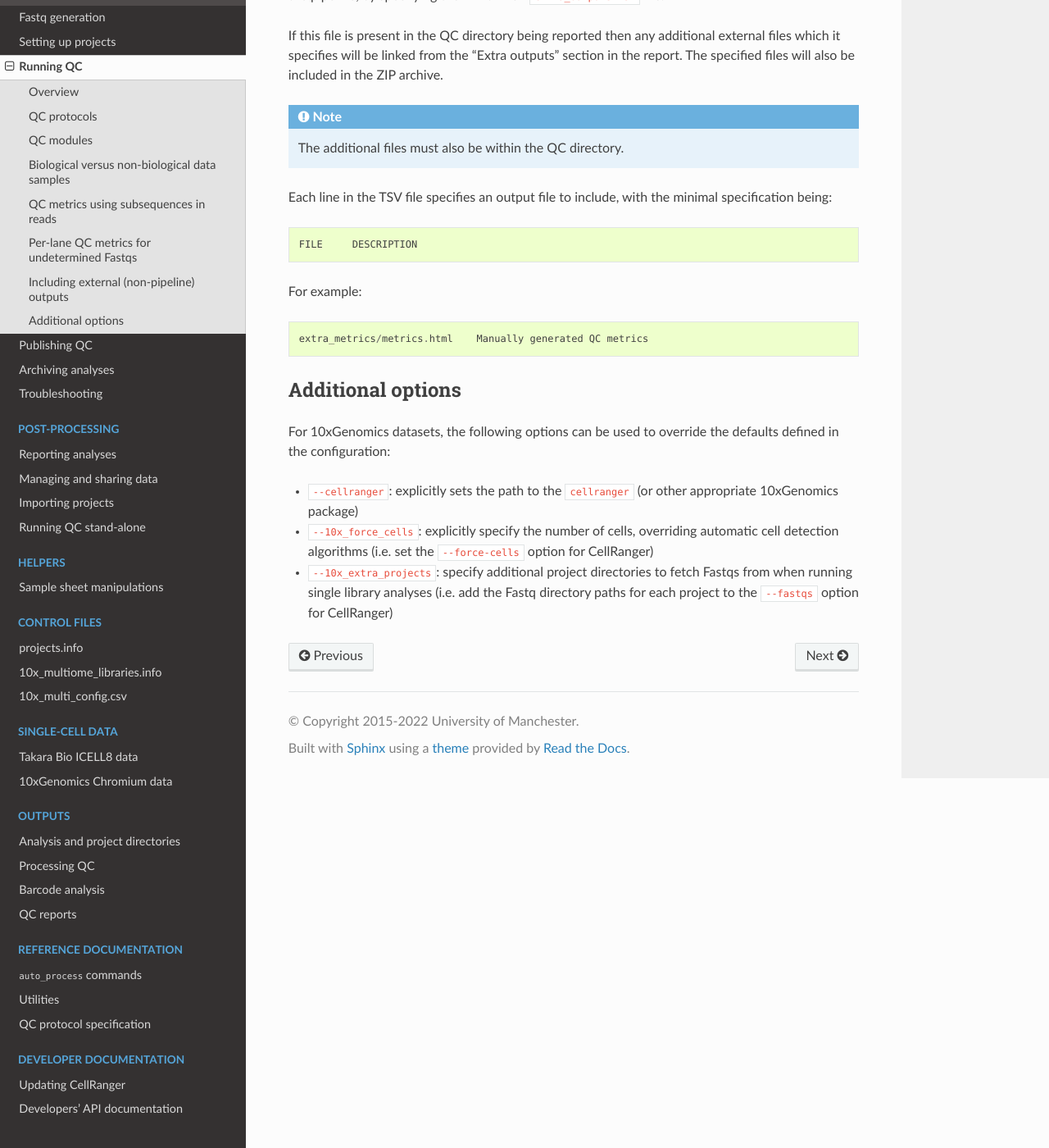
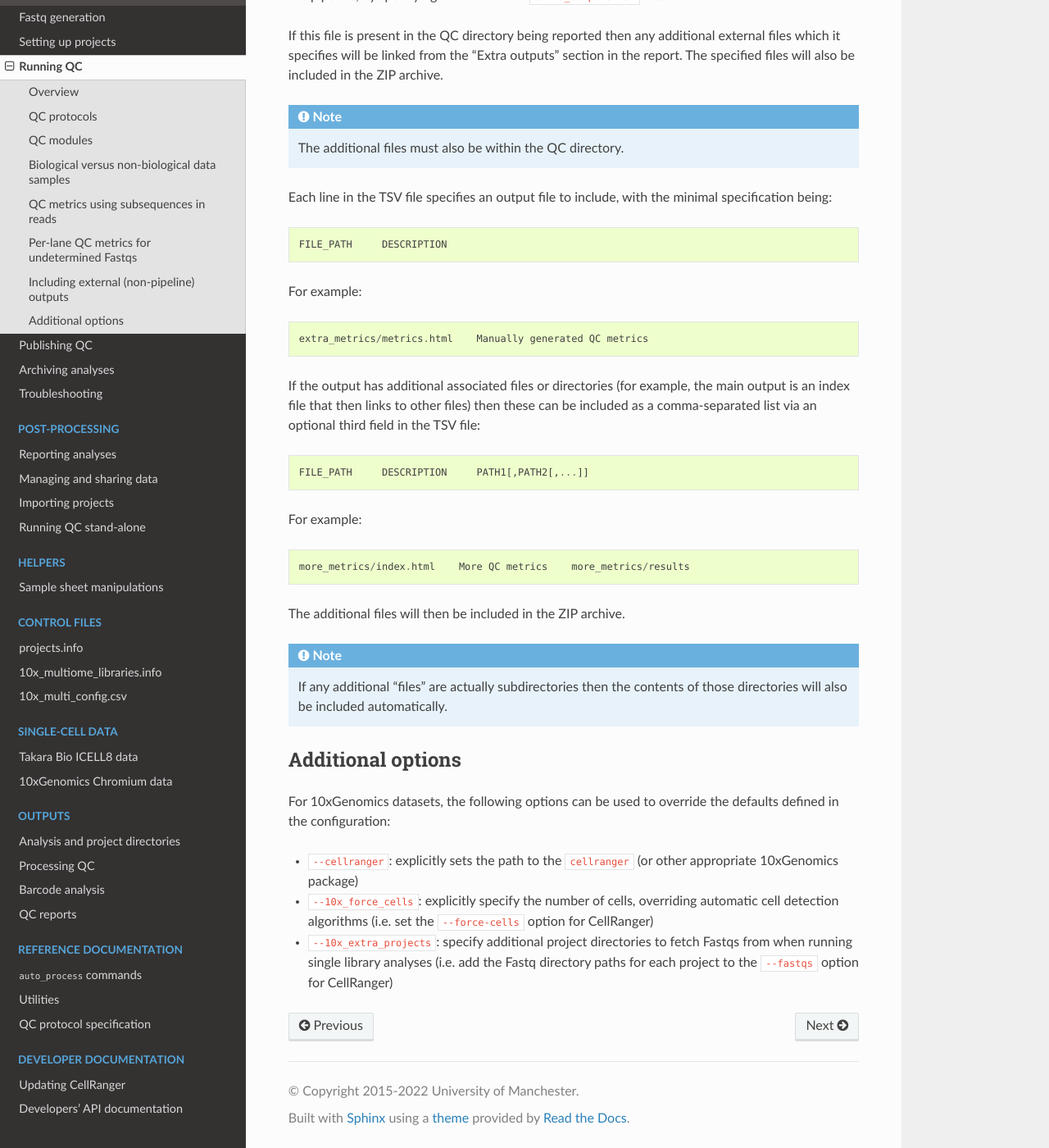
Before and after one commit to fls-bioinformatics-core/auto_process_ngs, a Sphinx documentation site: the page built from docs/source/using/run_qc.rst, in a window 1280 px wide and 1400 px high, scrolled down 2945 px. Shown: the whole window at 82% size. Built offline with Sphinx 7.4.7 and the Read the Docs theme 2.0.0, drawn with Linux system fonts in a browser that asks for light colours.

Commit message:
Updates to documentation for using 'extra_outputs.tsv' files in QC reporting.

```diff
--- a/docs/source/using/run_qc.rst
+++ b/docs/source/using/run_qc.rst
@@ -200,13 +200,37 @@ include, with the minimal specification being:
 
 ::
 
-   FILE     DESCRIPTION
+   FILE_PATH     DESCRIPTION
 
 For example:
 
 ::
 
    extra_metrics/metrics.html    Manually generated QC metrics
+
+If the output has additional associated files or directories
+(for example, the main output is an index file that then
+links to other files) then these can be included as a
+comma-separated list via an optional third field in the TSV
+file:
+
+::
+
+   FILE_PATH     DESCRIPTION     PATH1[,PATH2[,...]]
+
+For example:
+
+::
+
+   more_metrics/index.html    More QC metrics    more_metrics/results
+
+The additional files will then be included in the ZIP archive.
+
+.. note::
+
+   If any additional "files" are actually subdirectories
+   then the contents of those directories will also be
+   included automatically.
 
 ------------------
 Additional options
```
